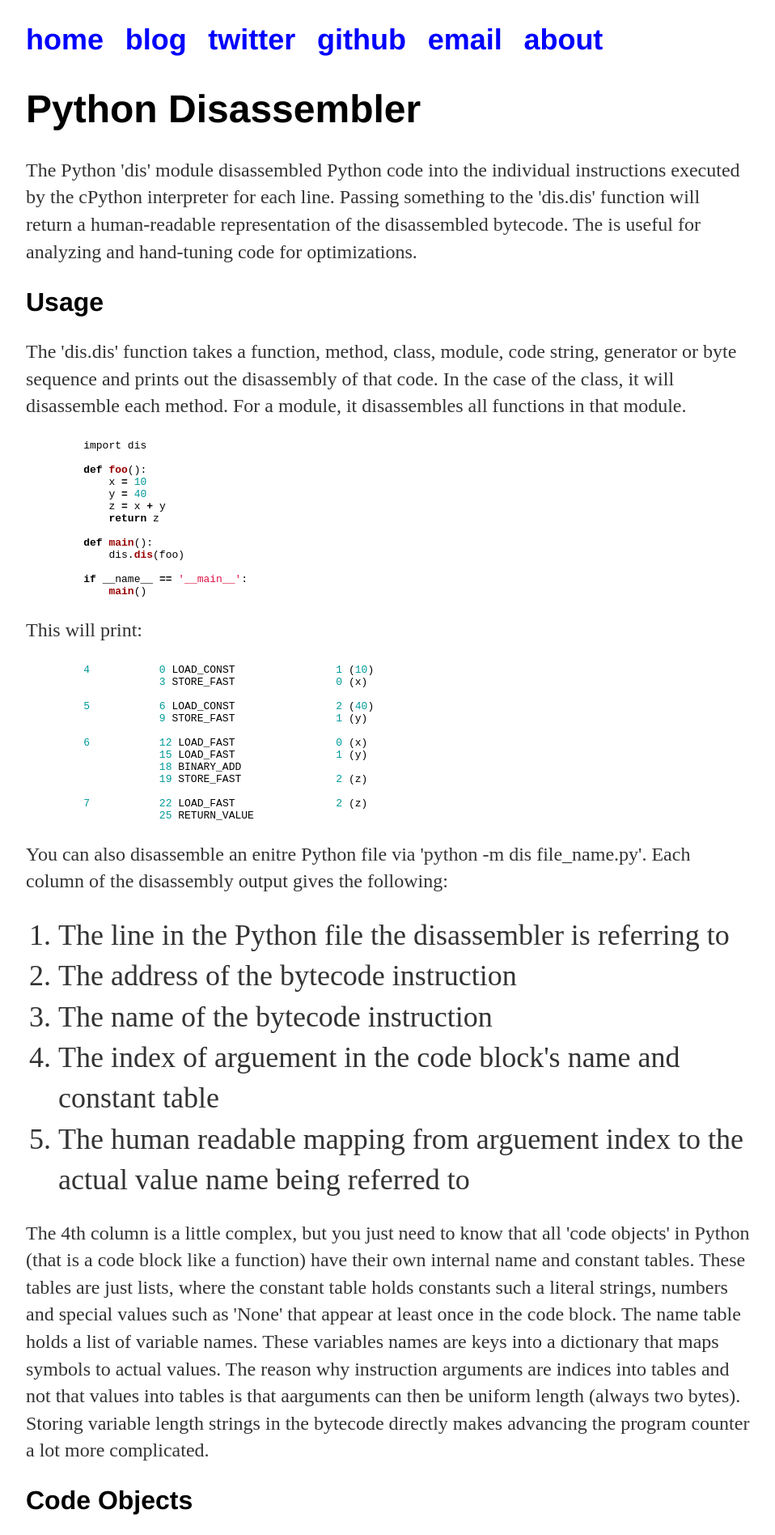
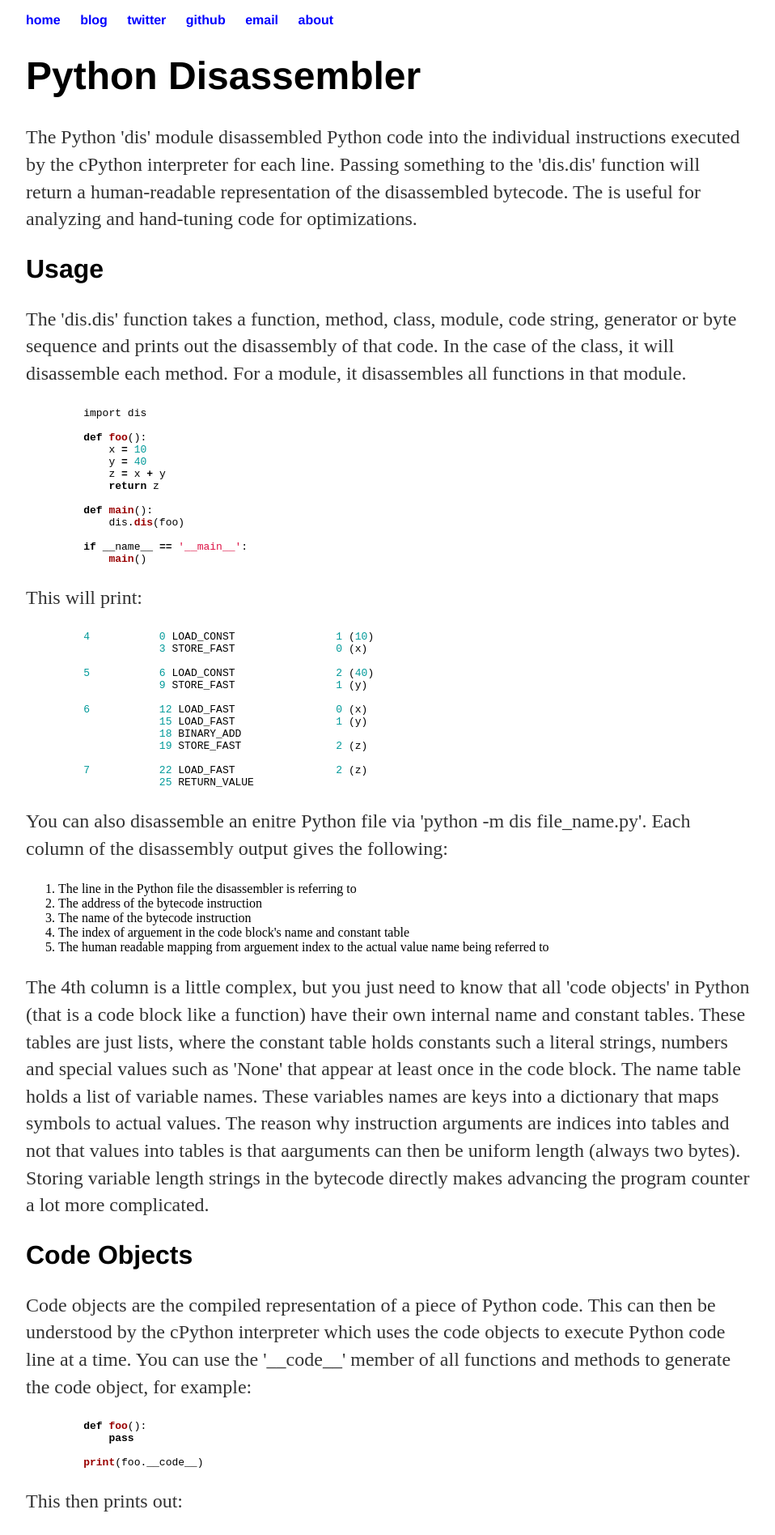
Before and after one commit to bentrevett/bentrevett.github.io, a Jekyll site: the page built from blog/python-disassembler/index.html, in a window 1280 px wide. Shown: the top 1896 px of the page at 81% size, without its empty margins (160-1118 px from the left). Built offline with Jekyll 4.4.1, drawn with Linux system fonts in a browser that asks for light colours.

Commit message:
Update main.css

```diff
--- a/css/main.css
+++ b/css/main.css
@@ -30,7 +30,7 @@ h2 {
     font-size: 2em;
     font-family:'Helvetica', 'Arial', 'Sans-Serif';
 }
-p, ul, ol, li {
+p{
     font-size: 1.5em;
     line-height: 1.4em;
     color: #333;
```
